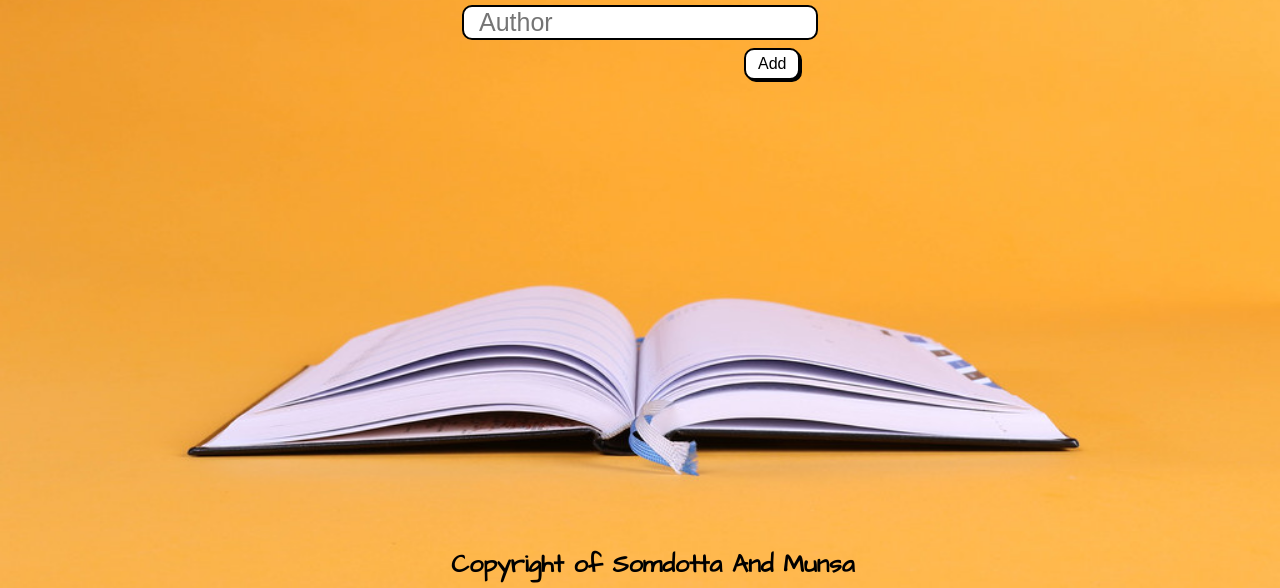
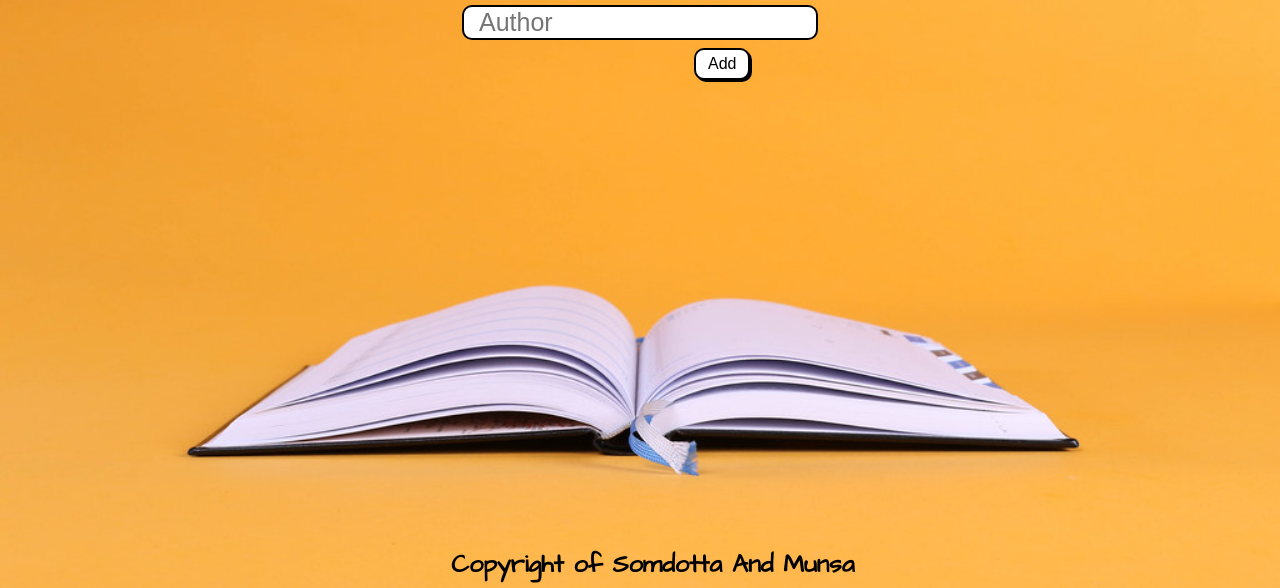
Before and after one commit to Somdotta07/Awesome_Books, a website with bundled scripts: page index.html in a window 1280 px wide. Both pictures are taken after a click on the link "Add Book". Shown: the part 212-800 px from the top of the page. Built offline with nearby package versions, Linux system fonts and the light colour scheme.

Commit message:
Fix errors

```diff
--- a/main.js
+++ b/main.js
@@ -3,7 +3,7 @@ import Add from './modules/add.js';
 
 const add = new Add();
 const remove = new Remove();
-// eslint-disable-next-line
+// eslint-disable-next-line no-undef
 const { DateTime } = luxon;
 const now = DateTime.now();
 const mainPage = document.getElementById('main-page');
--- a/package.json
+++ b/package.json
@@ -9,5 +9,8 @@
     "stylelint-config-standard": "^21.0.0",
     "stylelint-csstree-validator": "^1.9.0",
     "stylelint-scss": "^3.21.0"
+  },
+  "dependencies": {
+    "luxon": "^2.0.2"
   }
 }
--- a/style.css
+++ b/style.css
@@ -116,7 +116,7 @@ form input {
 
 form .btn {
   display: flex;
-  margin-left: 290px;
+  margin-left: 240px;
   position: fixed;
 }
 
```
Also changed, not shown: 1 other file.
